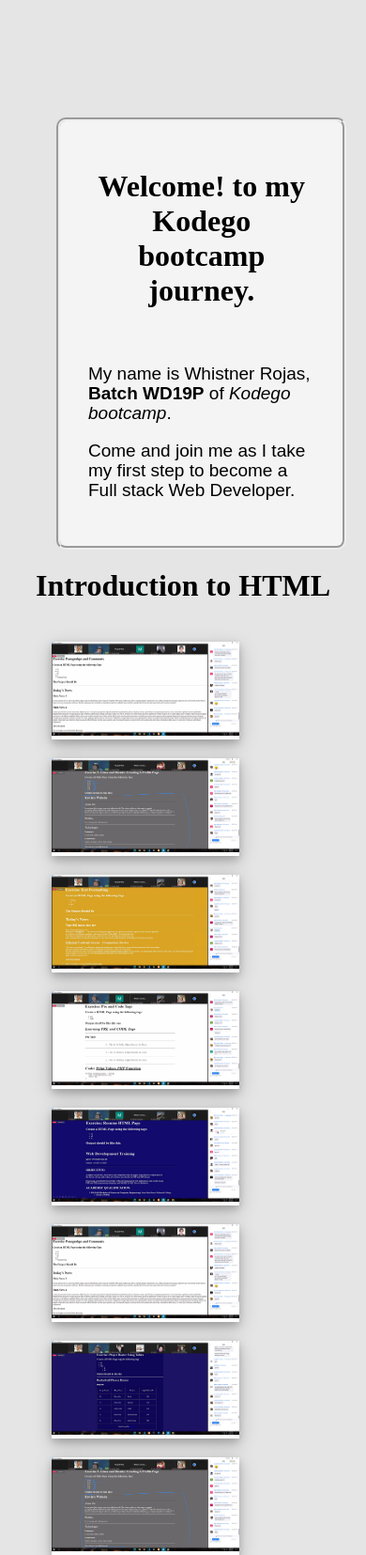
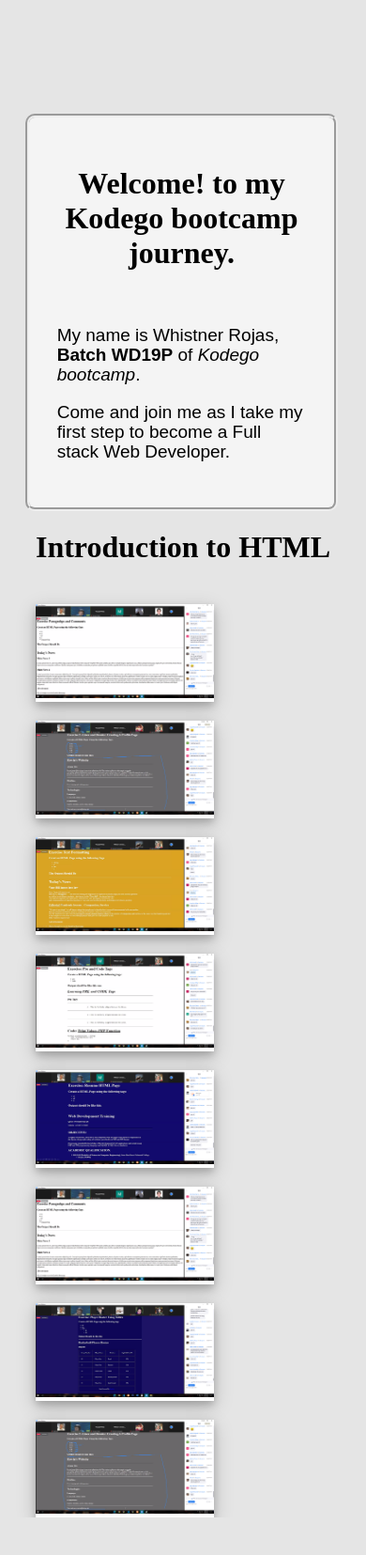
Before and after one commit to OnePinch/kodego-demo, a PHP site: page / in a window 390 px wide. Shown: the whole page at 94% size. After the commit the page ends 1615 px from the top, so only its background shows below. Run offline with PHP 8.4, Linux system fonts and the light colour scheme.

Commit message:
minor adjustment

```diff
--- a/style.css
+++ b/style.css
@@ -1,6 +1,5 @@
 body{
     background-color: #e5e5e5;
-    margin: 25px;
 }
 div.firstwrapp{
     width: 100%;
@@ -30,15 +29,14 @@ div.shortintro p{
         width: 30%;
 		}
 }
-@media all and (max-width: 700px) and (min-width: 300px) {
+@media all and (max-width: 600px) and (min-width: 300px) {
 	div.shortintro{
-        width: 50%;
+        width: 30%;
 		}
 }
 @media all and (max-width: 500px) and (min-width: 300px) {
 	div.shortintro{
         width: 71%;
-        margin-left: 35px;
 		}
 }
 h1.introhtml{
@@ -55,7 +53,7 @@ div.exercise {
     margin-left: 30px;
 }
 div.exercise img{
-    width: 200px;
+    width: 190px;
     height: 100px;
 }
 div.exercise:hover img{
```
